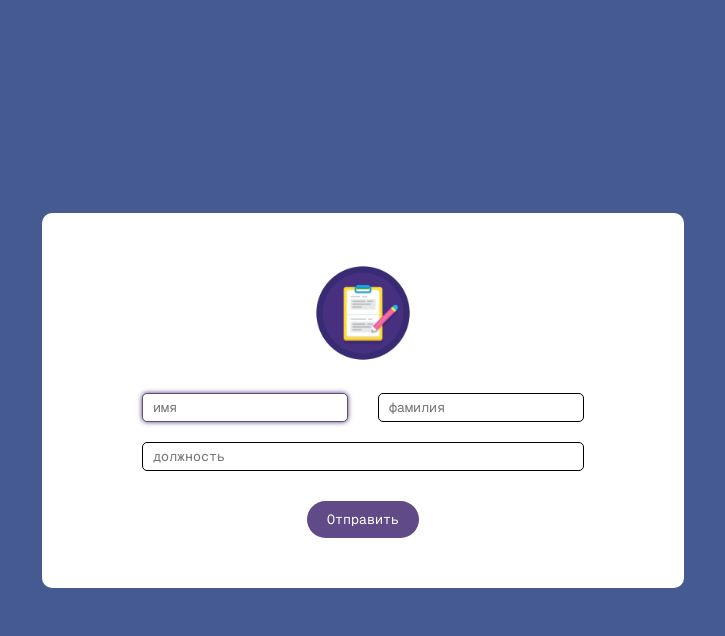
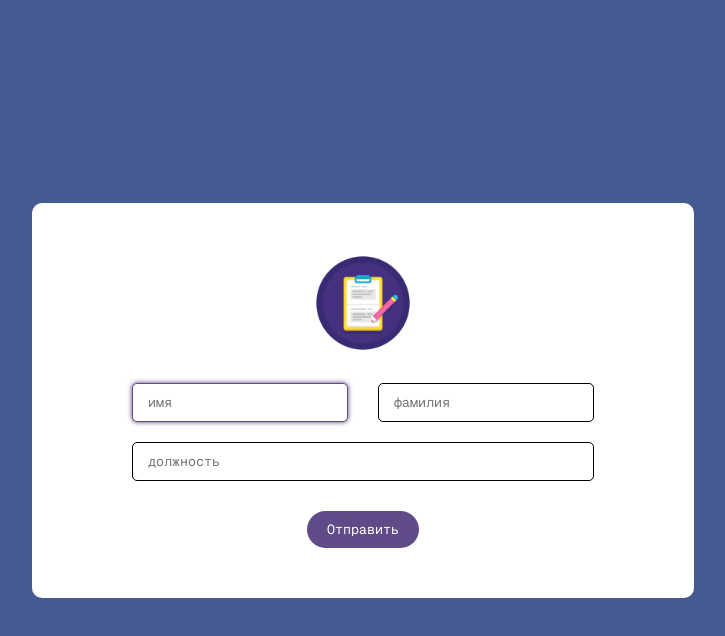
Before and after one commit to Astemir-Gurizhev/form, a React (Vite) app: page / in a window 1280 px wide. In both pictures the pointer is over the input "имя". Shown: the top 636 px of the page, without its empty margins (277-1002 px from the left). Built offline with nearby package versions, Linux system fonts and the light colour scheme.

Commit message:
Update Form.module.scss with new color variables and padding values

```diff
--- a/src/components/form/Form.module.scss
+++ b/src/components/form/Form.module.scss
@@ -1,3 +1,5 @@
+$purple: #4c3b6d;
+$lightPurple: #604a88;
 .form {
 	background: #fff;
 	border-radius: 10px;
@@ -22,14 +24,14 @@
 }
 .inputsArea input {
 	border: 1px solid #000;
-	padding: 5px 10px;
+	padding: 10px 15px;
 	border-radius: 5px;
 	width: 100%;
 	transition: box-shadow 0.3s ease;
 	&:hover {
 		outline: none;
-		border-color: #604a88;
-		box-shadow: 0 0 5px #4c3b6d;
+		border-color: $lightPurple;
+		box-shadow: 0 0 5px $purple;
 	}
 }
 .formContainer {
@@ -38,12 +40,12 @@
 }
 .btnSubmit {
 	margin-top: 10px;
-	background: #604a88;
+	background: $lightPurple;
 	padding: 10px 20px;
 	border-radius: 20px;
 	color: #fff;
 	transition: 0.3s;
 	&:hover {
-		background: #4c3b6d;
+		background: $purple;
 	}
 }
```
